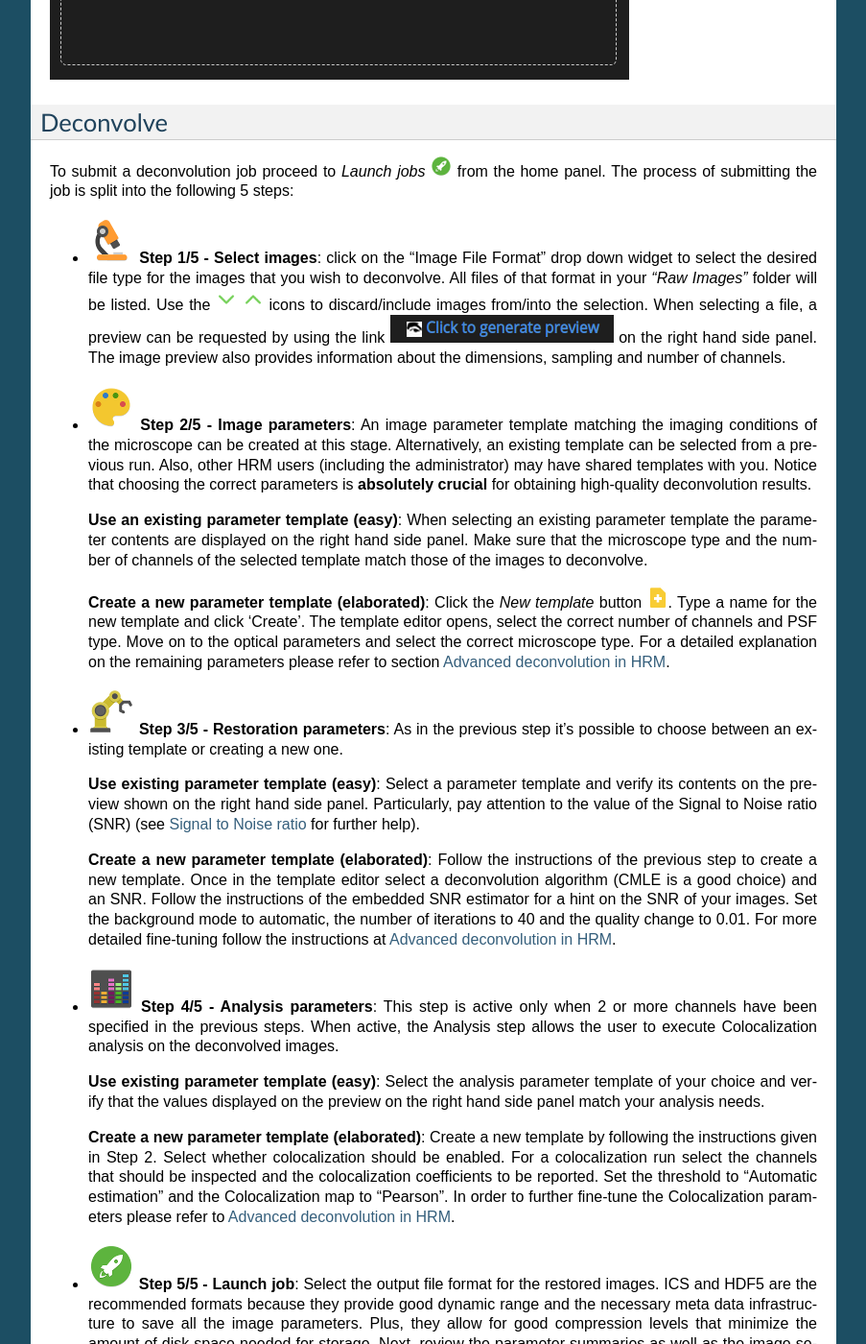
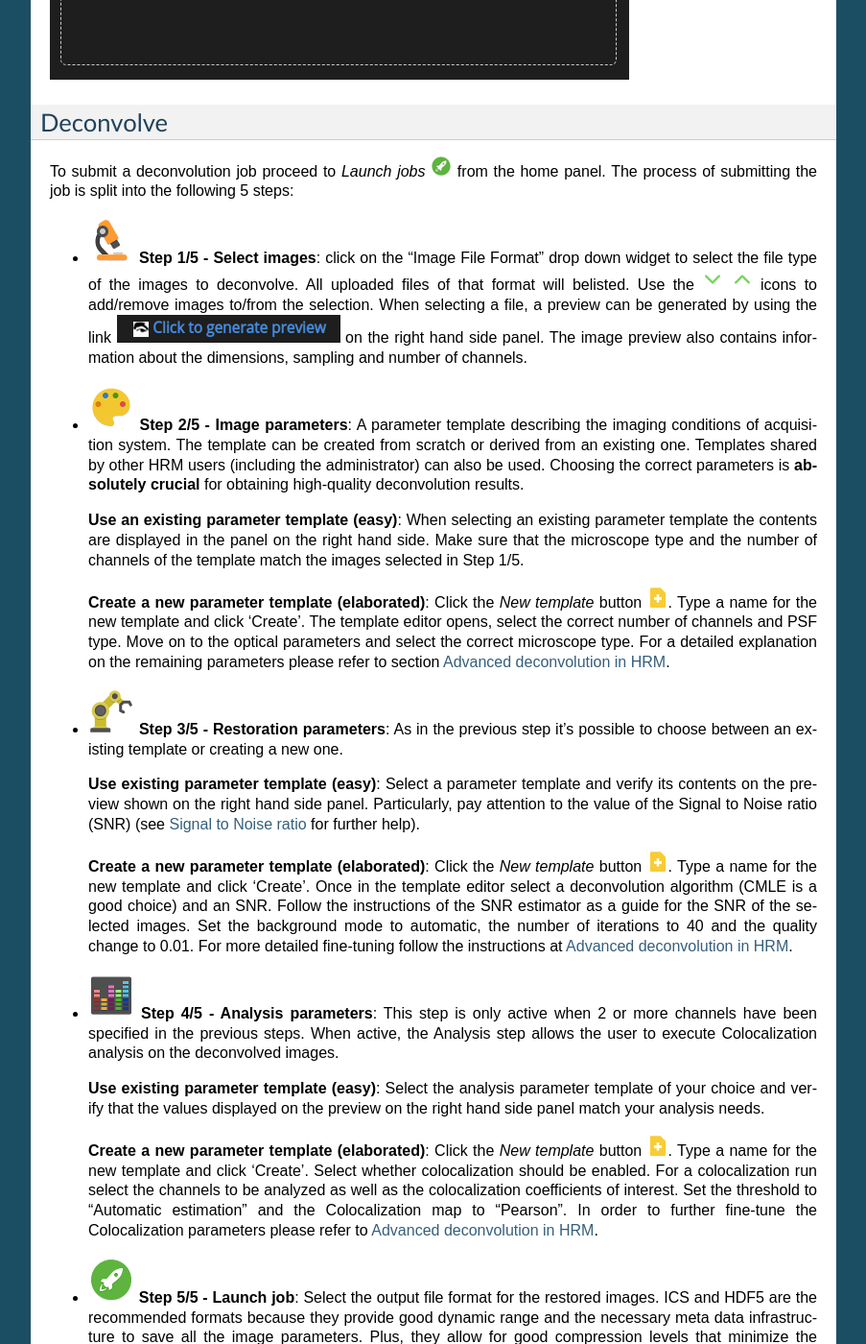
Before and after one commit to aarpon/hrm_docs, a Sphinx documentation site: the page built from docs/user/GettingStarted.rst, in a window 1280 px wide and 1400 px high, scrolled down 2058 px. Shown: the whole window at 96% size, without its empty margins (198-1101 px from the left). Built offline with Sphinx 7.4.7, drawn with Linux system fonts in a browser that asks for light colours; some of the changed text lies outside the part shown.

Commit message:
Several other fixes in the deconvolution chapters.

```diff
--- a/docs/user/GettingStarted.rst
+++ b/docs/user/GettingStarted.rst
@@ -5,7 +5,8 @@ Getting started
 ***************
 
 Here is a quick guide to get you started with the HRM/HuCore deconvolution. In
-order to optimize results, please refer to section :ref:`advanced_deconvolution`.
+order to optimize results, please refer to section
+:ref:`advanced_deconvolution`.
 
 .. _create_an_account:
 
@@ -15,12 +16,11 @@ Create an account in HRM
 -  If your imaging facility already offers deconvolution via HRM, proceed to
    the facility's HRM login page.
 
--  If HRM is not available at your imaging facility you can still familiarize with
-   HRM by using the `HRM demo server <http://hrm.svi.nl>`_ offered by
-   SVI.
+-  If HRM is not available at your imaging facility you can still familiarize
+   with HRM by using the `HRM demo server <http://hrm.svi.nl>`_ offered by SVI.
 
 Follow the registration link on the HRM login page and complete the short
-form. Notice that names are case sensitive. Upon registration the new HRM
+form. Names are case sensitive. Upon registration the new HRM
 account needs to be validated by the administrator.
 
 |RegistrationLink| |RegistrationForm|
@@ -50,27 +50,26 @@ the home panel. The process of submitting the job is split into the following
 
 * |SelectImages48x48| **Step 1/5 - Select images**: click on the "Image File
   Format" drop
-  down  widget to select the desired file type for the images that you wish to
-  deconvolve. All files of that format in your `"Raw Images"` folder will be
-  listed. Use the |DownArrow22x22| |UpArrow22x22| icons to discard/include
-  images from/into the selection. When selecting a file, a preview can be
-  requested by using the link |GeneratePreviewLink| on the right hand side
-  panel. The image preview also provides information about the dimensions,
+  down  widget to select the file type of the images to deconvolve.
+  All uploaded files of that format will belisted.
+  Use the |DownArrow22x22| |UpArrow22x22| icons to add/remove
+  images to/from the selection. When selecting a file, a preview can be
+  generated by using the link |GeneratePreviewLink| on the right hand side
+  panel. The image preview also contains information about the dimensions,
   sampling and number of channels.
 
 
-* |ImageParameters48x48| **Step 2/5 - Image parameters**: An image parameter
-  template
-  matching the imaging conditions of the microscope can be created at this
-  stage. Alternatively, an existing template can be selected from a
-  previous run. Also, other HRM users (including the administrator) may have
-  shared templates with you. Notice that choosing the correct parameters
+* |ImageParameters48x48| **Step 2/5 - Image parameters**: A parameter
+  template describing the imaging conditions of acquisition system.
+  The template can be created from scratch or derived from an existing one.
+  Templates shared by other HRM users (including the administrator) can also
+  be used. Choosing the correct parameters
   is **absolutely crucial** for obtaining high-quality deconvolution results.
 
   **Use an existing parameter template (easy)**: When selecting an existing
-  parameter template the parameter contents are displayed on the right hand
-  side panel. Make sure that the  microscope type and the number of channels of
-  the selected template match those of the images to deconvolve.
+  parameter template the contents are displayed in the panel on the right
+  hand side. Make sure that the  microscope type and the number of channels of
+  the template match the images selected in Step 1/5.
 
   **Create a new parameter template (elaborated)**: Click the `New template`
   button |CreateTemplate22x22|. Type a name for the new template and click
@@ -89,16 +88,18 @@ the home panel. The process of submitting the job is split into the following
   (see :ref:`signal_to_noise_ratio` for further help).
 
   **Create a new parameter template (elaborated)**:
-  Follow the instructions of the previous step to create a new template.
+  Click the `New template` button |CreateTemplate22x22|. Type a name for the
+  new template and click 'Create'.
   Once in the template editor select a deconvolution algorithm (CMLE is
-  a good choice) and an SNR. Follow the instructions of the embedded SNR
-  estimator for a hint on the SNR of your images. Set the background mode to
+  a good choice) and an SNR. Follow the instructions of the SNR
+  estimator as a guide for the SNR of the selected images.
+  Set the background mode to
   automatic, the number of iterations to 40 and the quality change to 0.01.
   For more detailed fine-tuning follow the instructions at
   :ref:`advanced_deconvolution`.
 
 * |AnalysisParameters48x48| **Step 4/5 - Analysis parameters**: This step is
-  active only when 2 or more channels have been specified in the previous
+  only active when 2 or more channels have been specified in the previous
   steps. When active, the Analysis step allows the user to execute
   Colocalization analysis on the deconvolved images.
 
@@ -106,10 +107,11 @@ the home panel. The process of submitting the job is split into the following
   template of your choice and verify that the values displayed on the preview
   on the right hand side panel match your analysis needs.
 
-  **Create a new parameter template (elaborated)**: Create a new template by
-  following the instructions given in Step 2. Select whether colocalization
-  should be enabled. For a colocalization run select the channels that
-  should be inspected and the colocalization coefficients to be reported.
+  **Create a new parameter template (elaborated)**:
+  Click the `New template` button |CreateTemplate22x22|. Type a name for the
+  new template and click 'Create'. Select whether colocalization
+  should be enabled. For a colocalization run select the channels to be
+  analyzed as well as the colocalization coefficients of interest.
   Set  the threshold to "Automatic estimation" and the Colocalization map
   to "Pearson". In order to further fine-tune the Colocalization parameters
   please refer to :ref:`advanced_deconvolution`.
@@ -128,14 +130,12 @@ the home panel. The process of submitting the job is split into the following
 Queue
 =====
 
-After submitting the job HRM returns to the Home panel from where you can
-access the queue by clicking |JobQueue22x22|. A typical processing queue
-looks like the following:
+After submitting the job HRM returns to the Home panel. Access the queue by
+clicking |JobQueue22x22|. A typical processing queue looks like the following:
 
 |JobQueueScreenshot|
 
-where you view how much work from you and other HRM users has been submitted
-to the processing server. This queue is handled in an intelligent way,
+The queue is handled in an intelligent way,
 allowing jobs from different users to be processed at different times.
 
 .. _results:
@@ -143,23 +143,23 @@ allowing jobs from different users to be processed at different times.
 Results
 =======
 
-When a deconvolution and analysis job is finished you will receive a
-notification email about your results being available. In order to view the
-deconvolved images go to the HRM home panel and click on the `Results` icon
+When a deconvolution and analysis job is finished a notification email is sent
+with a link to the result. Alternatively, go to the HRM home panel and click
+on the `Results` icon
 |Results22x22|. The contents of the `Results` folder will be listed. Select the
 image that you would like to visualize and a preview will be displayed on the
-right hand side panel, like this:
+right hand side panel:
 
 |ResultImages|
 
 
 For a detailed view of both the raw image and the restored image click on
-|DetailedViewLink| .
+|DetailedViewLink|.
 
-A results page will open showing `MIP <http://www.svi.nl/MIP>`_,
-`SFP <http://www.svi.nl/SFP>`_ and slicer comparisons of the raw image versus the
-deconvolved image. Summary tables will show information about possible scaling
-factors, colocalization results as well as deconvolution and image parameters.
+A results page opens showing `MIP <http://www.svi.nl/MIP>`_,
+`SFP <http://www.svi.nl/SFP>`_ and slicer comparisons of the raw image versus
+the deconvolved image. Summary tables show information about possible scaling
+factors, colocalization results, image parameters and deconvolution parameters.
 Also, movies along the Z direction and/or through time will be available for
 download.
 
@@ -169,15 +169,13 @@ Tips & Tricks
 =============
 
 
-* When a deconvolution run gives excellent results download the processed
-  data from the detailed view by clicking on |DownloadResults22x22| .
-* If you are satisfied with any of the templates that you have created do
-  share them with your colleagues by clicking on |ShareTemplate22x22| in steps
-  2, 3 or 4.
-* To optimize your deconvolution results it is necessary to understand the
-  different properties of your image and some of the mechanisms behind
-  deconvolution. If you have followed this guide, many properties have been
-  assigned default values. We would like to encourage the users to read
-  into and explore different settings, which will help you improve your
-  deconvolution results. Some more in-depth knowledge is given in section
-  section :ref:`advanced_deconvolution`.
+* When a deconvolution run gives optimal results download the processed
+  data from the detailed view by clicking on |DownloadResults22x22|.
+* Click |ShareTemplate22x22| at steps 2, 3 or 4 to share any of the templates
+  with one or more colleagues.
+* To optimize the deconvolution results it is necessary to understand the
+  different properties of the image and some of the mechanisms behind
+  deconvolution. This introductory chapter skipped details that can make a
+  difference on images with spherical aberration, extreme SNR values,
+  undersampling, etc. For a detailed explanation please see
+  :ref:`advanced_deconvolution`.
--- a/docs/user/youraccount.rst
+++ b/docs/user/youraccount.rst
@@ -7,6 +7,6 @@ Account
 *******
 
 Click on |Account22x22| in the home panel to change any of the details linked
-to your HRM user.
+to your HRM account.
 
 |AccountScreenshot|
```
Also changed, not shown: docs/user/Introduction.rst (+15 -14 lines).
